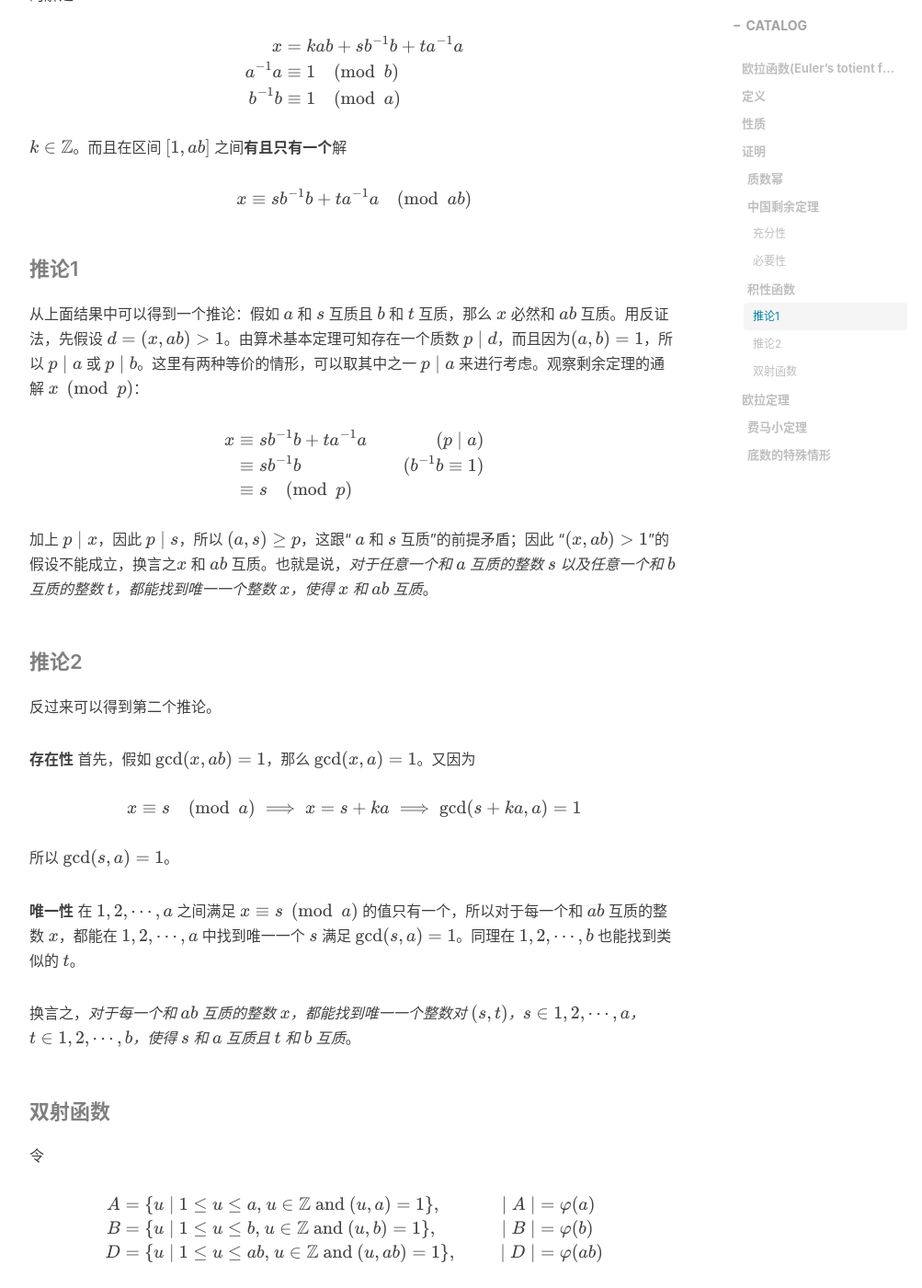
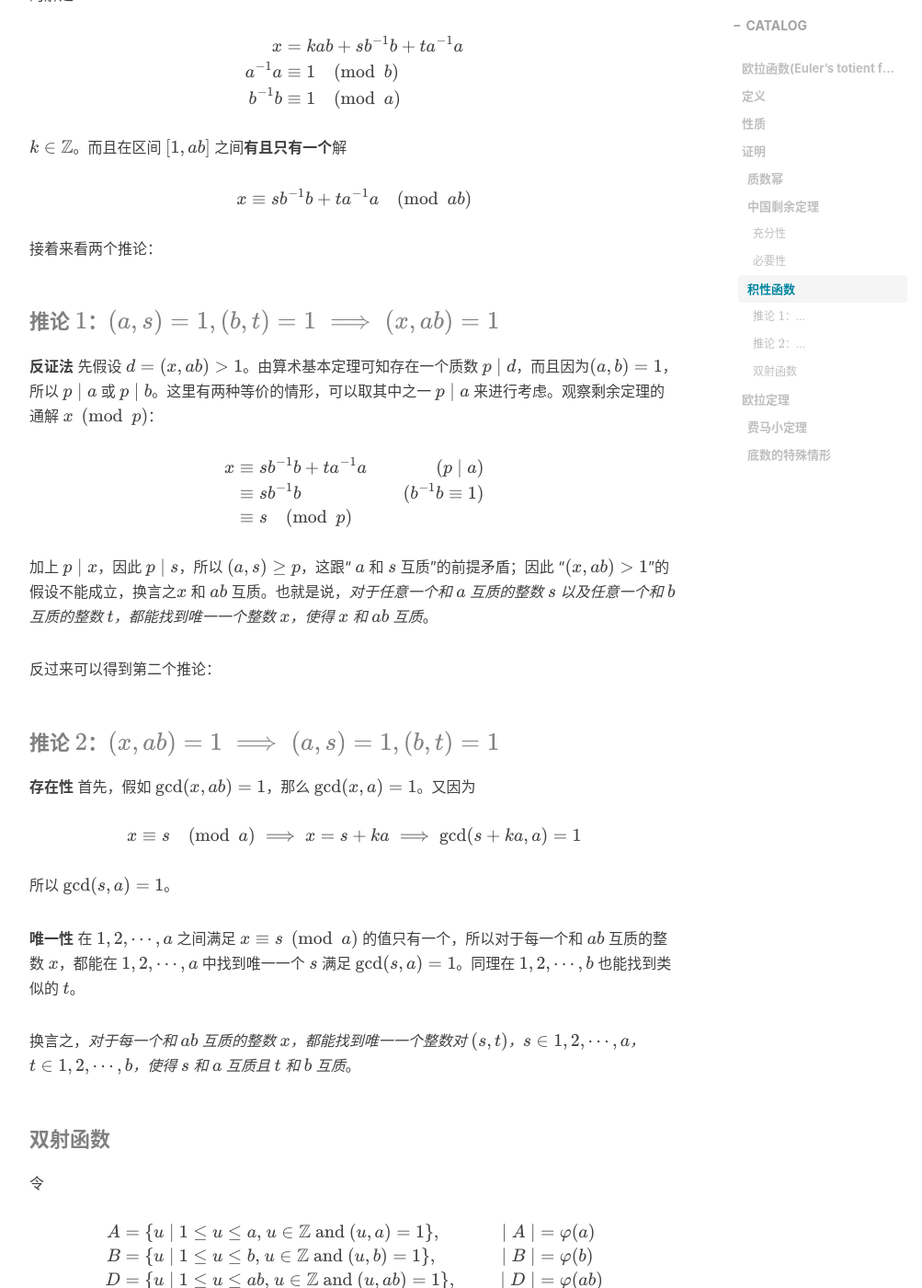
Before and after one commit to kayoch1n/kayoch1n.github.io, a Jekyll site: the page built from _posts/2021-11-27-eulers-function.markdown, in a window 1280 px wide and 1400 px high, scrolled down 4240 px. Shown: the whole window at 92% size, without its empty margins (233-1236 px from the left). Built offline with Jekyll 4.4.1, drawn with Linux system fonts in a browser that asks for light colours; nearby versions of some CDN libraries; comment, search, counter and statistics services are not loaded.

Commit message:
Update a post

```diff
--- a/_posts/2021-11-27-eulers-function.markdown
+++ b/_posts/2021-11-27-eulers-function.markdown
@@ -171,9 +171,11 @@ $$
 x\equiv sb^{-1}b+ta^{-1}a\pmod {ab}
 $$
 
-#### 推论1
+接着来看两个推论：
 
-从上面结果中可以得到一个推论：假如 $a$ 和 $s$ 互质且 $b$ 和 $t$ 互质，那么 $x$ 必然和 $ab$ 互质。用反证法，先假设 $d=(x,ab)\gt1$。由算术基本定理可知存在一个质数 $p\mid d$，而且因为$(a,b)=1$，所以 $p\mid a$ 或 $p\mid b$。这里有两种等价的情形，可以取其中之一 $p\mid a$ 来进行考虑。观察剩余定理的通解 $x\pmod p$：
+#### 推论 $1$：$(a,s)=1,(b,t)=1\implies(x,ab)=1$
+
+**反证法** 先假设 $d=(x,ab)\gt1$。由算术基本定理可知存在一个质数 $p\mid d$，而且因为$(a,b)=1$，所以 $p\mid a$ 或 $p\mid b$。这里有两种等价的情形，可以取其中之一 $p\mid a$ 来进行考虑。观察剩余定理的通解 $x\pmod p$：
 
 $$
 \begin{aligned}
@@ -185,9 +187,9 @@ $$
 
 加上 $p\mid x$，因此 $p\mid s$，所以 $(a,s)\ge p$，这跟“ $a$ 和 $s$ 互质”的前提矛盾；因此 “$(x,ab)\gt1$”的假设不能成立，换言之$x$ 和 $ab$ 互质。也就是说，_对于任意一个和 $a$ 互质的整数 $s$ 以及任意一个和 $b$ 互质的整数 $t$，都能找到唯一一个整数 $x$，使得 $x$ 和 $ab$ 互质_。
 
-#### 推论2
+反过来可以得到第二个推论：
 
-反过来可以得到第二个推论。
+#### 推论 $2$：$(x,ab)=1\implies(a,s)=1,(b,t)=1$
 
 **存在性** 首先，假如 $\gcd(x,ab)=1$，那么 $\gcd(x,a)=1$。又因为
 
```
